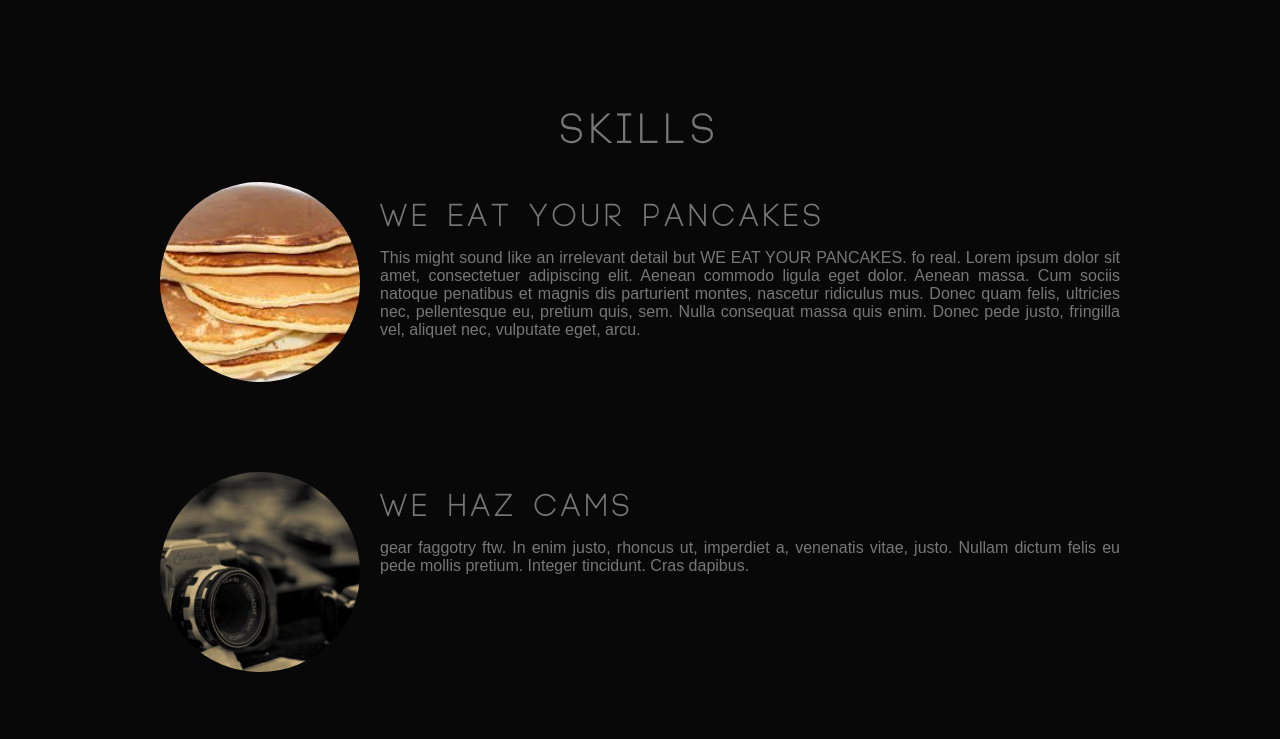
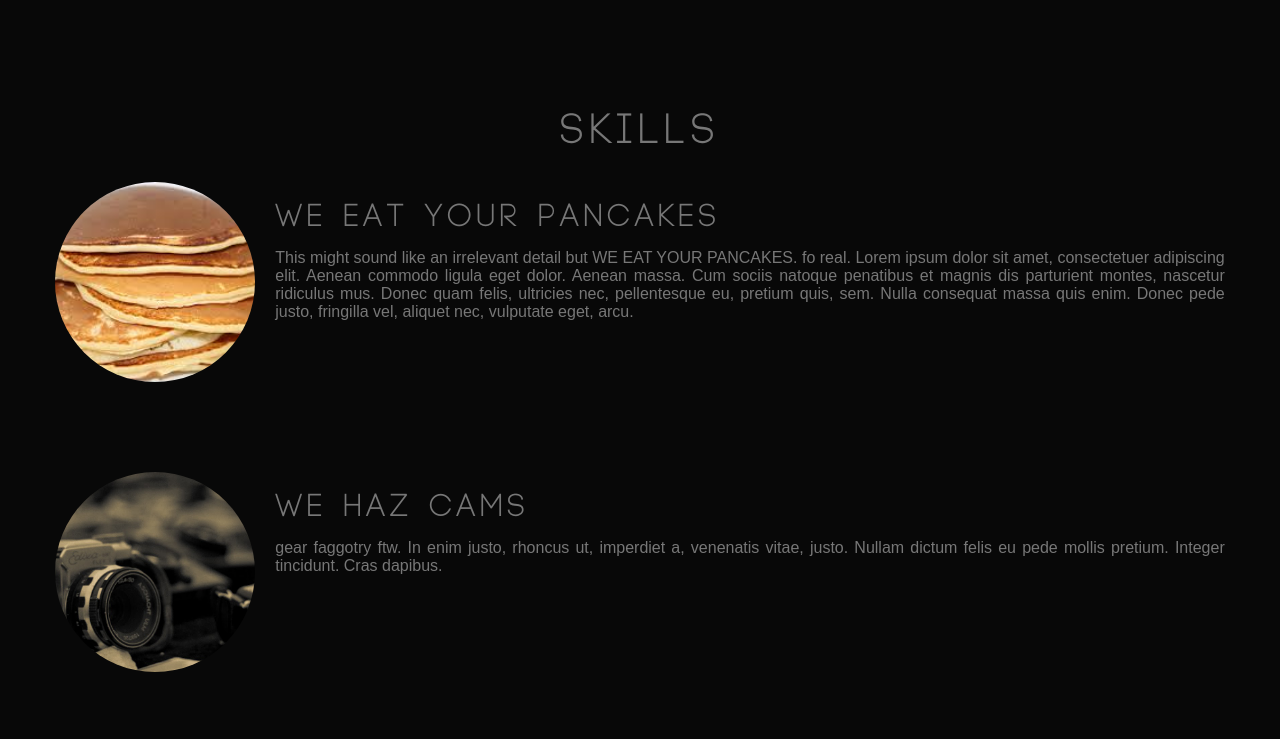
Before and after one commit to Pascal-So/digitalwing-website, a plain HTML site: page index.html in a window 1280 px wide. Shown: the part 800-1539 px from the top of the page. Drawn offline with Linux system fonts and the light colour scheme.

Commit message:
bigscreen fix

```diff
--- a/main.css
+++ b/main.css
@@ -354,7 +354,7 @@ hr{
 }
 
 .section{
-  max-width: 1000px;
+  max-width: 32cm;
   margin: auto;
   margin-top: 0px;
   margin-bottom: 0px;
```
